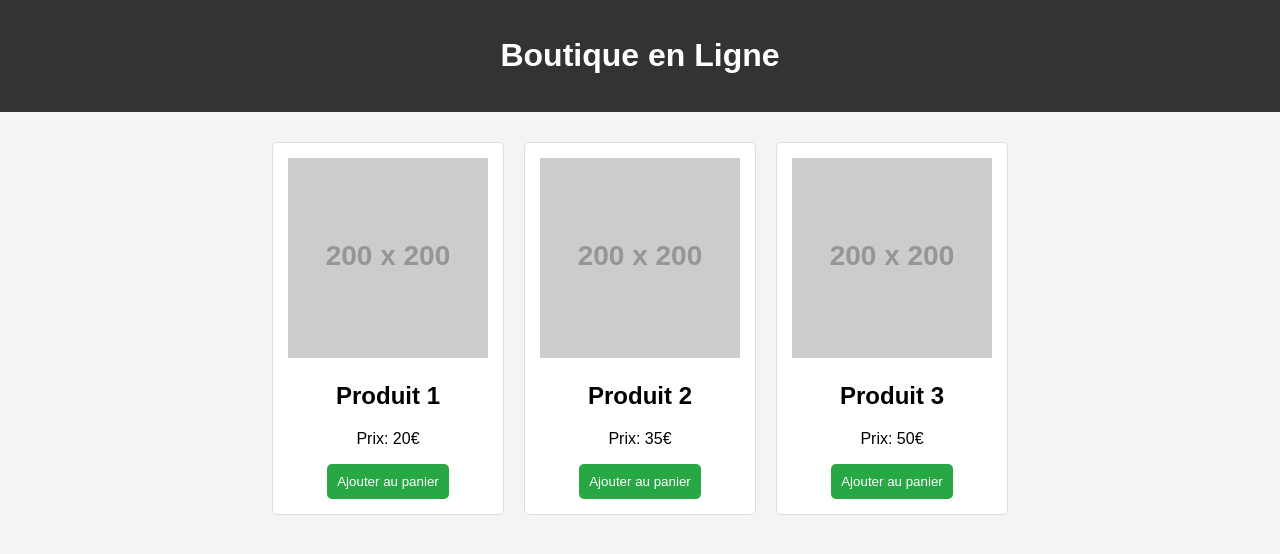
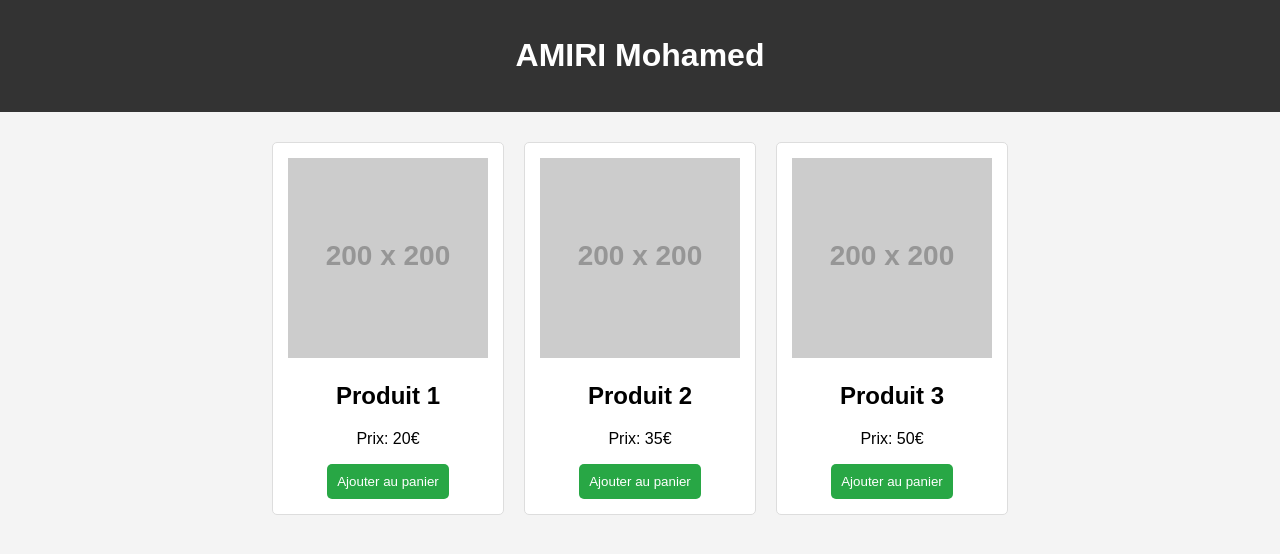
Before and after one commit to mohamedamiri23/html, a website: page index.html in a window 1280 px wide. Drawn offline with Linux system fonts and the light colour scheme; placeholder pictures from the web are drawn by us.

Commit message:
Update index.html

```diff
--- a/index.html
+++ b/index.html
@@ -51,7 +51,7 @@
 </head>
 <body>
     <header>
-        <h1>Boutique en Ligne</h1>
+        <h1>AMIRI Mohamed</h1>
     </header>
 
     <div class="container">
```
